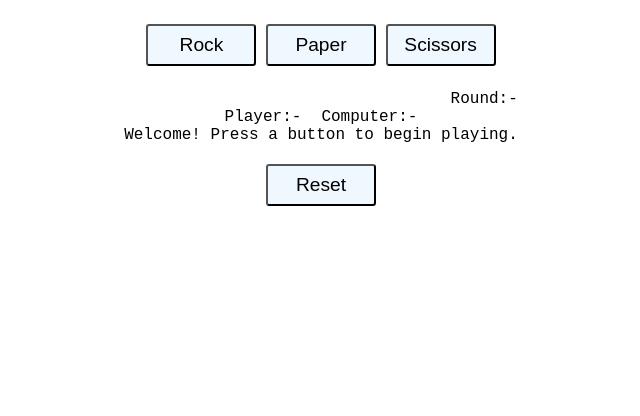
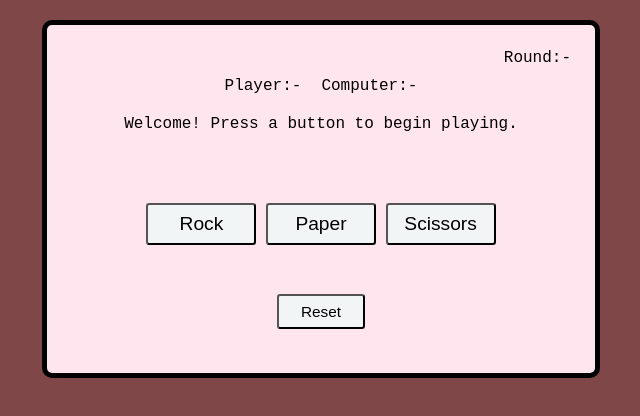
Before and after one commit to Cinnlight/foundationProjects, a plain HTML site: page rockPaperScissors/index.html in a window 1280 px wide. Shown: the whole page, without its empty margins (319-959 px from the left). Drawn offline with Linux system fonts and the light colour scheme.

Commit message:
Finalize majority of logic, add styling to most elements

```diff
--- a/rockPaperScissors/index.html
+++ b/rockPaperScissors/index.html
@@ -14,15 +14,7 @@
     <div id="header">
 
     </div>
-
-    <!-- Buttons -->
     <div id="content">
-        <div id="buttons">
-            <button id="rock" class="btn">Rock</button>
-            <button id="paper" class="btn">Paper</button>
-            <button id="scissors" class="btn">Scissors</button>
-        </div>
-    </div>
 
         <!-- Round Results -->
         <div id="statusContainer" class="container">
@@ -40,11 +32,19 @@
             <div id="playAgainText"></div>
         </div>
 
+                <!-- Buttons -->
+
+        <div id="buttons">
+            <button id="rock" class="btn">Rock</button>
+            <button id="paper" class="btn">Paper</button>
+            <button id="scissors" class="btn">Scissors</button>
+        </div>
+
         <!-- Footer/Reset button -->
         <div id="footer">
             <button id="reset" class="btn">Reset</button>
         </div>
-
+    </div>
 
 </body>
 </html>
--- a/rockPaperScissors/javascript.js
+++ b/rockPaperScissors/javascript.js
@@ -43,7 +43,7 @@ function computerPlay() {
             return("tie");
         } else if (playerChoice === "Rock") {
             if (computerChoice === "Paper") {
-                roundResult.textContent = "You lose! Paper beats Rock";
+                roundResult.textContent = "You lost! Paper beats Rock";
                 computerScore.textContent = cScore++;
                 return ("lose");
             } else if (computerChoice === "Scissors") {
@@ -68,7 +68,7 @@ function computerPlay() {
             }
         } else if (playerChoice === "Scissors") {
             if (computerChoice === "Rock") {
-                roundResult.textContent = "You lose! Rock beats Scissors";
+                roundResult.textContent = "You lost! Rock beats Scissors";
                 computerScore.textContent = cScore++;
                 return ("lose");
             } else if (computerChoice === "Paper") {
@@ -98,6 +98,8 @@ let roundNumber = document.querySelector('#roundNumber');
 let playAgainText = document.querySelector('#playAgainText');
 
 // ----- Button on-click styling, run round on click ----- //
+// Tally rounds won, lost, and played
+// Update elements to reflect rounds won, lost, and played
 
 let pScore = 1;
 let cScore = 1;
--- a/rockPaperScissors/styles.css
+++ b/rockPaperScissors/styles.css
@@ -4,10 +4,12 @@ body {
     flex-direction: column;
     align-items: center;
     margin: 0;
+    height: 100vh;
+    background-color: #7f4747;
 }
 
 button {
-    background-color: aliceblue;
+    background-color: #f2f5f5;
     border-radius: .2rem;
     padding: .5rem 1rem;
     font-size: 1.2rem;
@@ -15,18 +17,35 @@ button {
     transition: all .04s ease;
 }
 
+#reset {
+    padding: .4rem .8rem;
+    font-size: .96rem;
+    width: 88px;
+    margin: 0 0 20px 0;
+}
+
+/* On-click animation styling */
+
 .clicked {
     transform: scale(1.1);
     border-color: #0e7fcb;
     box-shadow: 0 0 1rem #0e7fcb;
 }
 
+/* Container with all content */
+
 #content {
     display: flex;
     flex-direction: column;
-    justify-content: center;
+    justify-content: space-between;
     align-items: center;
     padding: 24px;
+    width: 500px;
+    height: 300px;
+    margin-top: 20px;
+    background-color: #ffe5ee;
+    border: thick solid black;
+    border-radius: 10px;
 }
 
 #roundContainer {
@@ -41,6 +60,8 @@ button {
 #statusContainer {
     display: flex;
     flex-direction: column;
+    gap: 10px;
+    width: 500px;
 }
 
 #scoreContainer {
@@ -51,3 +72,16 @@ button {
 #playerScore {
     margin-right: 20px;
 }
+
+#roundResult {
+    align-self: center;
+}
+
+#playAgainText {
+    align-self: center;
+    height: 30px;
+}
+
+#roundResult {
+    padding-top: 10px;
+}
```
Lines whose indentation alone changed are shown as unchanged.
